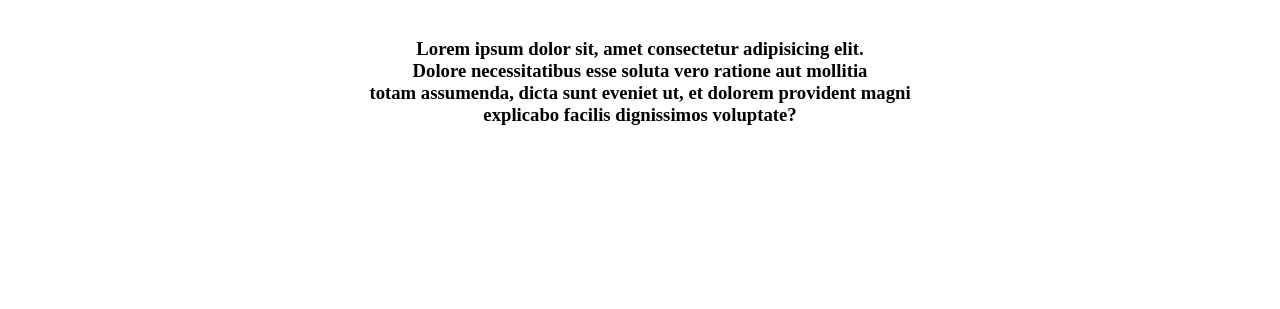
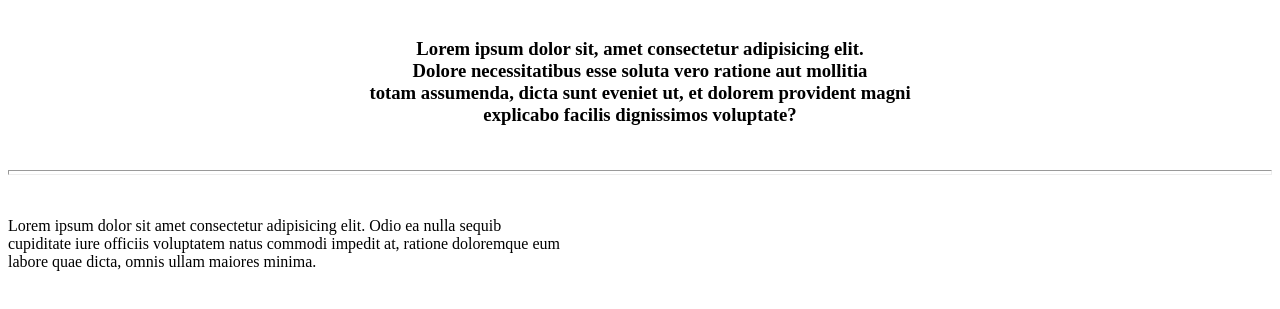
Before and after one commit to nivaldoaraujo/PaginaWeb, a plain HTML site: page index.html in a window 1280 px wide. Shown: the part 79-388 px from the top of the page. Drawn offline with Linux system fonts and the light colour scheme.

Commit message:
site html- auterado

```diff
--- a/index.html
+++ b/index.html
@@ -7,11 +7,17 @@
     <title>Document</title>
 </head>
 <body>
+
     <h1><center><b>Site de exemplo em HTML</b></center></h1>  <br>
     <h3><p align=center >Lorem ipsum dolor sit, amet consectetur adipisicing elit. <br>
         Dolore necessitatibus esse soluta vero ratione aut mollitia <br>
         totam assumenda, dicta sunt eveniet ut, et dolorem provident magni <br>
         explicabo facilis dignissimos voluptate?</p></h3><br>
+        <hr size="5">
+        <br>
+        <p>Lorem ipsum dolor sit amet consectetur adipisicing elit. Odio ea nulla sequib <br>
+             cupiditate iure officiis voluptatem natus commodi impedit at, ratione doloremque eum <br>
+              labore quae dicta, omnis ullam maiores minima.</p>
 
 
 </body>
```
